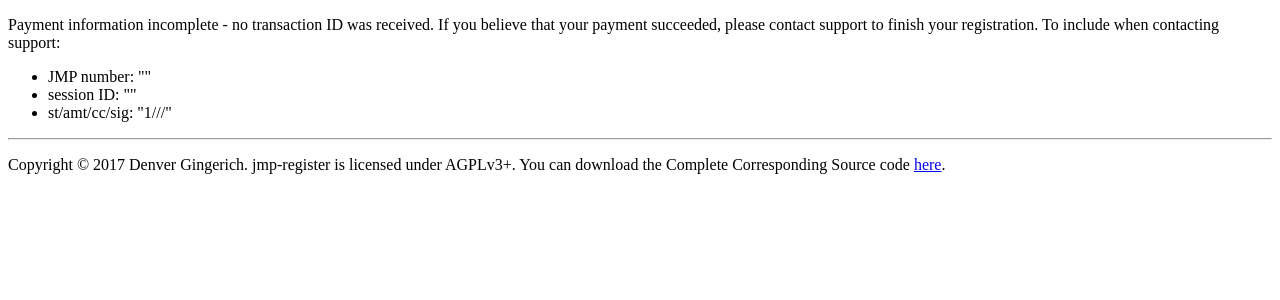
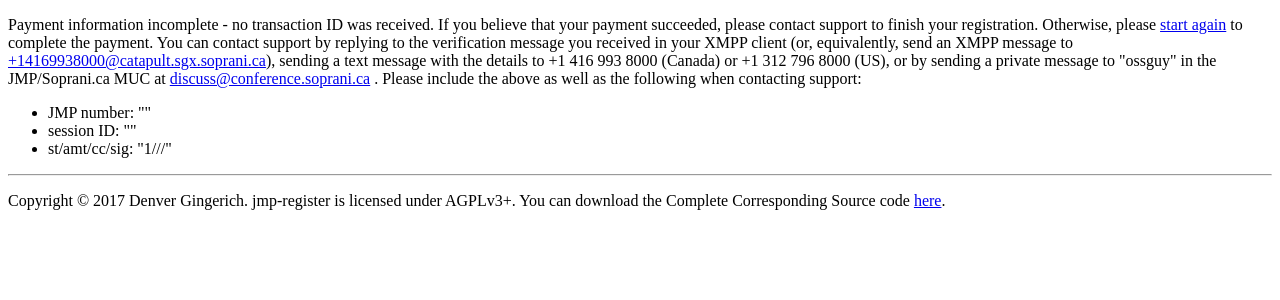
Before and after one commit to MN-repo/web01, a PHP site: page /?st=1 in a window 1280 px wide. Shown: the top 300 px of the page. Run offline with PHP 8.4, Linux system fonts and the light colour scheme; data that the repository does not hold is empty.

Commit message:
on final step failure, show how to contact support

```diff
--- a/register7/index.php
+++ b/register7/index.php
@@ -30,16 +30,19 @@
 <p>
 <?php
 
-# TODO: find "contact support" below and add appropriate details, for example:
-#  * who to contact - email?  phone?  JID?
-#  * include list of items to send to support (see "if (empty($_GET['tx']))")
-#  * how to retry the payment process (add Subscribe button?  return to Step 6?)
-
 if (empty($_GET['tx'])) {
 ?>
 Payment information incomplete - no transaction ID was received.  If you believe
 that your payment succeeded, please contact support to finish your registration.
-To include when contacting support:
+Otherwise, please <a href="../">start again</a> to complete the payment.  You
+can contact support by replying to the verification message you received in your
+XMPP client (or, equivalently, send an XMPP message to <a href=
+"xmpp:+14169938000@catapult.sgx.soprani.ca"
+>+14169938000@catapult.sgx.soprani.ca</a>), sending a text message with the
+details to +1 416 993 8000 (Canada) or +1 312 796 8000 (US), or by sending a
+private message to "ossguy" in the JMP/Soprani.ca MUC at <a
+href="xmpp:discuss@conference.soprani.ca?join">discuss@conference.soprani.ca</a>
+.  Please include the above as well as the following when contacting support:
 </p>
 <ul><li>JMP number: "<?php echo htmlentities($_GET['jmp-number']) ?>"
 </li><li>session ID: "<?php echo htmlentities($_GET['jmp-sid']) ?>"
@@ -148,7 +151,21 @@ To include when contacting support:
 ?>
 The payment was not received or there was an error verifying your transaction.
 It is unlikely that a payment was charged, but it would help to confirm this.
-Please contact support with these details: ...
+If you know that no payment was charged, you can <a href="../">start again</a>.
+Or, contact support by replying to the verification message you received in your
+XMPP client (or, equivalently, send an XMPP message to <a href=
+"xmpp:+14169938000@catapult.sgx.soprani.ca"
+>+14169938000@catapult.sgx.soprani.ca</a>), sending a text message with the
+details to +1 416 993 8000 (Canada) or +1 312 796 8000 (US), or by sending a
+private message to "ossguy" in the JMP/Soprani.ca MUC at <a
+href="xmpp:discuss@conference.soprani.ca?join">discuss@conference.soprani.ca</a>
+.  Please include the above as well as the following when contacting support:
+</p>
+<ul><li>JMP number: "<?php echo htmlentities($_GET['jmp-number']) ?>"
+</li><li>session ID: "<?php echo htmlentities($_GET['jmp-sid']) ?>"
+</li><li>transaction ID: "<?php echo htmlentities($_GET['tx']) ?>"
+</li></ul>
+<p>
 <?php
 	} else {
 		$fail_text = '';
@@ -183,11 +200,20 @@ Please contact support with these details: ...
 		if (!empty($fail_text)) {
 ?>
 Incorrect payment information was received.  It is possible that a payment was
-still sent - please contact support to correct and/or refund, including this:
-...
+still sent.  If you know that no payment was charged, you can <a
+href="../">start again</a>.  Otherwise, please contact support to correct this.
+You can do that by replying to the verification message you received in your
+XMPP client (or, equivalently, send an XMPP message to <a href=
+"xmpp:+14169938000@catapult.sgx.soprani.ca"
+>+14169938000@catapult.sgx.soprani.ca</a>), sending a text message with the
+details to +1 416 993 8000 (Canada) or +1 312 796 8000 (US), or by sending a
+private message to "ossguy" in the JMP/Soprani.ca MUC at <a
+href="xmpp:discuss@conference.soprani.ca?join">discuss@conference.soprani.ca</a>
+.  Please include the above as well as the following when contacting support:
 </p>
 <ul><li>JMP number: "<?php echo htmlentities($_GET['jmp-number']) ?>"
 </li><li>session ID: "<?php echo htmlentities($_GET['jmp-sid']) ?>"
+</li><li>transaction ID: "<?php echo htmlentities($_GET['tx']) ?>"
 </li><li>failure reason: <?php echo $fail_text ?>
 </li></ul>
 <p>
@@ -196,8 +222,21 @@ still sent - please contact support to correct and/or refund, including this:
 			empty($_GET['jmp-sid'])) {
 ?>
 Payment was received, but session ID and/or number were not provided.  Please
-contact support to select a number and complete your registration, including the
-following transaction ID: <?php echo htmlentities($_GET['tx']) ?>.
+contact support to select a number and complete your registration.
+You can do this by replying to the verification message you received in your
+XMPP client (or, equivalently, send an XMPP message to <a href=
+"xmpp:+14169938000@catapult.sgx.soprani.ca"
+>+14169938000@catapult.sgx.soprani.ca</a>), sending a text message with the
+details to +1 416 993 8000 (Canada) or +1 312 796 8000 (US), or by sending a
+private message to "ossguy" in the JMP/Soprani.ca MUC at <a
+href="xmpp:discuss@conference.soprani.ca?join">discuss@conference.soprani.ca</a>
+.  Please include the above as well as the following when contacting support:
+</p>
+<ul><li>JMP number: "<?php echo htmlentities($_GET['jmp-number']) ?>"
+</li><li>session ID: "<?php echo htmlentities($_GET['jmp-sid']) ?>"
+</li><li>transaction ID: "<?php echo htmlentities($_GET['tx']) ?>"
+</li></ul>
+<p>
 <?php
 		# TODO: update "== 12" for when we support non-NANPA numbers
 		} elseif (strlen($_GET['jmp-number']) == 12 &&
@@ -208,15 +247,42 @@ following transaction ID: <?php echo htmlentities($_GET['tx']) ?>.
 			if (!$jid || !$phone) {
 ?>
 Payment was received, but the verification for the phone number and/or Jabber ID
-has expired.  Please contact support to complete the registration, including the
-following transaction ID: <?php echo htmlentities($_GET['tx']) ?>.
+has expired.  Please contact support to complete your registration.
+You can do this by replying to the verification message you received in your
+XMPP client (or, equivalently, send an XMPP message to <a href=
+"xmpp:+14169938000@catapult.sgx.soprani.ca"
+>+14169938000@catapult.sgx.soprani.ca</a>), sending a text message with the
+details to +1 416 993 8000 (Canada) or +1 312 796 8000 (US), or by sending a
+private message to "ossguy" in the JMP/Soprani.ca MUC at <a
+href="xmpp:discuss@conference.soprani.ca?join">discuss@conference.soprani.ca</a>
+.  Please include the above as well as the following when contacting support:
+</p>
+<ul><li>JMP number: "<?php echo htmlentities($_GET['jmp-number']) ?>"
+</li><li>session ID: "<?php echo htmlentities($_GET['jmp-sid']) ?>"
+</li><li>transaction ID: "<?php echo htmlentities($_GET['tx']) ?>"
+</li></ul>
+<p>
 <?php
 			} elseif ($redis->get('catapult_num-'.$_GET['tx']) &&
 				$redis->get('catapult_num-'.$_GET['tx']) !=
 				$_GET['jmp-number']) {
 ?>
 Your payment details have already been used to activate a different JMP number.
-If you believe this is an error, please contact support with this information:
+If you believe this is an error, please contact support.
+You can do this by replying to the verification message you received in your
+XMPP client (or, equivalently, send an XMPP message to <a href=
+"xmpp:+14169938000@catapult.sgx.soprani.ca"
+>+14169938000@catapult.sgx.soprani.ca</a>), sending a text message with the
+details to +1 416 993 8000 (Canada) or +1 312 796 8000 (US), or by sending a
+private message to "ossguy" in the JMP/Soprani.ca MUC at <a
+href="xmpp:discuss@conference.soprani.ca?join">discuss@conference.soprani.ca</a>
+.  Please include the above as well as the following when contacting support:
+</p>
+<ul><li>JMP number: "<?php echo htmlentities($_GET['jmp-number']) ?>"
+</li><li>session ID: "<?php echo htmlentities($_GET['jmp-sid']) ?>"
+</li><li>transaction ID: "<?php echo htmlentities($_GET['tx']) ?>"
+</li></ul>
+<p>
 <?php
 			} else {
 				# buy the number
@@ -301,6 +367,14 @@ received/sent from your Jabber ID (<?php echo $jid ?>) while calls to
 Payment was received, but the number is not available for use with JMP.  Please
 contact support to select a number and complete your registration, including the
 following transaction ID: <?php echo htmlentities($_GET['tx']) ?>.
+You can do this by replying to the verification message you received in your
+XMPP client (or, equivalently, send an XMPP message to <a href=
+"xmpp:+14169938000@catapult.sgx.soprani.ca"
+>+14169938000@catapult.sgx.soprani.ca</a>), sending a text message with the
+details to +1 416 993 8000 (Canada) or +1 312 796 8000 (US), or by sending a
+private message to "ossguy" in the JMP/Soprani.ca MUC at <a
+href="xmpp:discuss@conference.soprani.ca?join">discuss@conference.soprani.ca</a>
+.
 <?php
 		}
 	}
```
